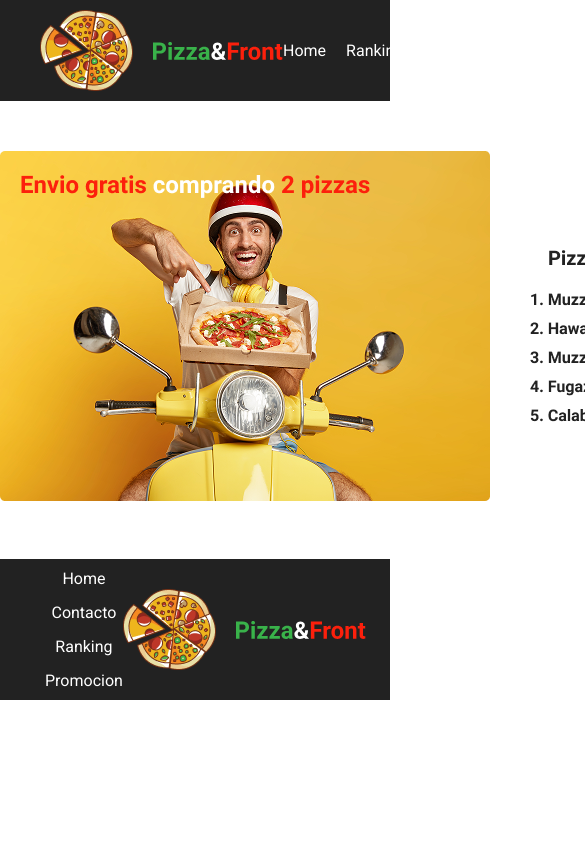
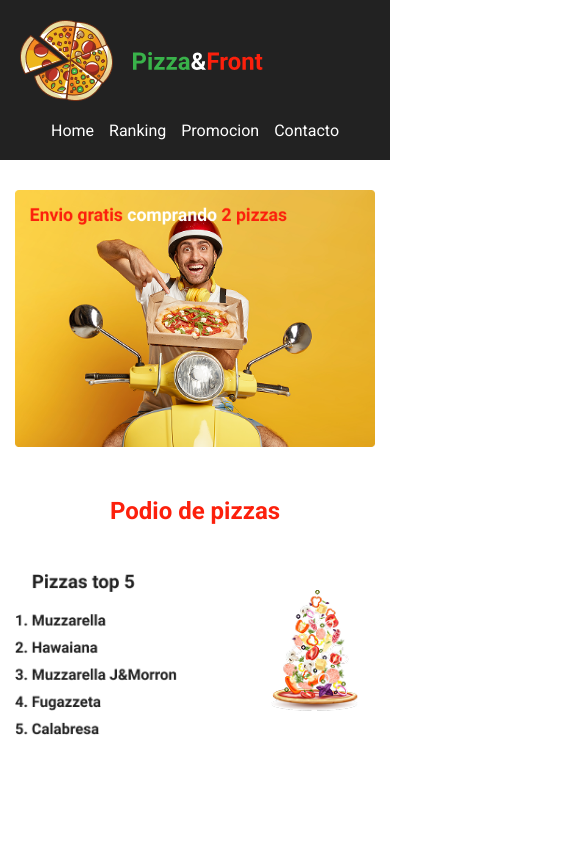
Before and after one commit to Vanesa-Falcioni/TDW-Clase8, a plain HTML site: page index.html in a window 390 px wide. Shown: the top 844 px of the page, 585 px wide, since content can reach past the window. Drawn offline with Linux system fonts and the light colour scheme.

Commit message:
ajustes para volverlo responsive

```diff
--- a/css/style.css
+++ b/css/style.css
@@ -30,7 +30,8 @@ main {
   align-items: stretch;
 }
 .cajaizquierda {
-  width: 650px;
+  max-width: 650px;
+  width: 100%;
   height: 100%;
   margin: 0;
   display: flex;
@@ -42,7 +43,8 @@ main {
   margin: 0px 40px 40px 40px;
   display: flex;
   flex-direction: column;
-  width: 550px;
+  width: 100%;
+  max-width: 550px;
   height: 100%;
   object-fit: cover;
 }
@@ -71,3 +73,35 @@ footer {
   align-items: center;
   margin-left: 5px;
 }
+/* ADAPTACION PARA CELULARES Y TABLETS */
+@media (max-width: 768px) {
+  header {
+    flex-direction: column;
+    gap: 20px;
+    padding: 20px;
+  }
+
+  .navegador {
+    flex-wrap: wrap;
+    justify-content: center;
+    gap: 15px;
+  }
+
+  main {
+    flex-direction: column;
+    align-items: center;
+    padding: 30px 15px;
+    gap: 30px;
+  }
+
+  footer {
+    flex-direction: column-reverse;
+    gap: 25px;
+    padding: 25px 20px;
+  }
+
+  .navegadorinferior {
+    align-items: center;
+    margin-left: 0;
+  }
+}
--- a/index.html
+++ b/index.html
@@ -2,7 +2,7 @@
 <html lang="es">
   <head>
     <meta charset="UTF-8" />
-    <meta name="viewport" content="width= device-width>, initial-scale=1.0" />
+    <meta name="viewport" content="width= device-width, initial-scale=1.0" />
     <title>Pizzeria</title>
     <!-- referencia a tipo de letra -->
     <link rel="preconnect" href="https://fonts.googleapis.com" />
```
